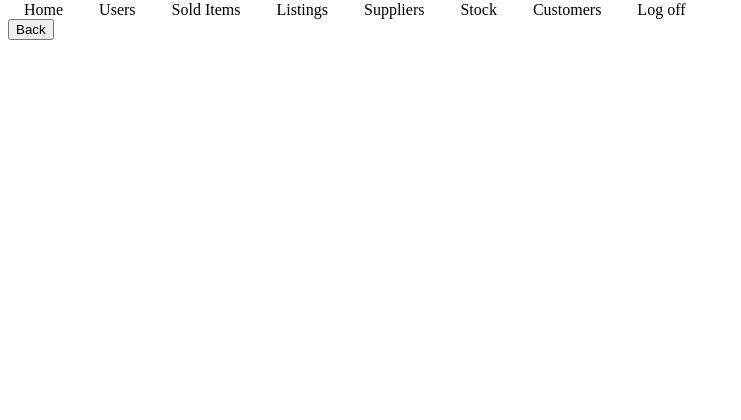
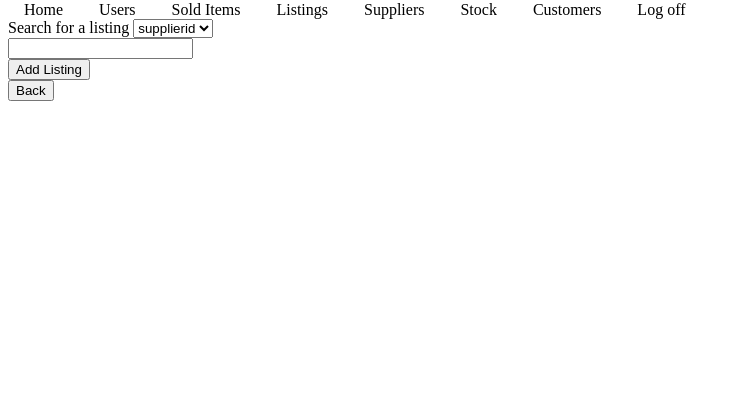
Before and after one commit to Williamwaterfield26/FinalYearProject, a Flask app: page /listingpage in a window 1280 px wide. Shown: the part 350-770 px from the top of the page, without its empty margins (0-741 px from the left). Run offline with Flask 2, Linux system fonts and the light colour scheme; some libraries are stand-ins or nearby versions.

Commit message:
edit and delete half done

```diff
--- a/app.py
+++ b/app.py
@@ -1,5 +1,5 @@
 from flask import Flask, render_template, url_for, redirect, request, flash, Blueprint
-from forms import SignUpForm, SignInForm, AddCustomerForm, AddStockForm, AddSupplierForm, AddListingForm, AddAdminForm, CustomerSearchForm, EditCustomerForm, DeleteCustomerForm
+from forms import SignUpForm, SignInForm, AddCustomerForm, AddStockForm, AddSupplierForm, AddListingForm, AddAdminForm, CustomerSearchForm, EditCustomerForm, DeleteCustomerForm, SupplierSearchForm, EditSupplierForm, DeleteSupplierForm, ListingSearchForm, EditListingForm, DeleteLitingForm
 from flask_bootstrap import Bootstrap
 from flask_sqlalchemy import SQLAlchemy
 from flask_wtf import FlaskForm
@@ -10,7 +10,7 @@
 from wtforms.validators import DataRequired, InputRequired, Length, Regexp, NumberRange
 from flask_table import Table, Col, LinkCol
 from django import forms
-from tables import CustomerResults
+from tables import CustomerResults, SupplierResults, ListingResults
 #from models import customer
 
 
@@ -112,9 +112,13 @@
         return render_template('loggedin.html')
 
 
-@app.route('/supplierpage')
+@app.route('/supplierpage', methods = ['GET', 'POST'])
 def supplierpage():
-        return render_template('supplierpage.html')
+        search = SupplierSearchForm(request.form)
+        if request.method == 'POST':
+                return searchsupplierresults(search)
+        return render_template('supplierpage.html',form=search)
+
 
 
 @app.route('/customerpage', methods = ['GET', 'POST'])
@@ -217,9 +221,13 @@
 
 
 
-@app.route('/listingpage')
+@app.route('/listingpage',methods = ['GET', 'POST'])
 def listingpage():
-        return render_template('listingpage.html')
+        search = ListingSearchForm(request.form)
+        if request.method == 'POST':
+                return searchlistingresults(search)
+        return render_template('listingpage.html', form=search)
+
 
 
 @app.route('/stockpage')
@@ -270,18 +278,77 @@
 
 
 
-@app.route('/deletesupplier')
-def deletesupplier():
-        return render_template('deletesupplier.html')
+
+@app.route('/deletesupplier/<int:supplierid>', methods=['GET', 'POST'])
+def deletesupplier(supplierid):
+        qry = db.session.query(supplier).filter(supplier.supplierid==supplierid)
+        suppliername = qry.first()
+        if suppliername:
+                form = DeleteSupplierForm(formdata=request.form, obj=supplier)
+                if request.method == 'POST' and form.validate():
+                        db.session.delete(suppliername)
+                        db.session.commit()
+                        flash('Supplier deleted successfully!')
+                        return redirect('/supplierpage')
+                return render_template('deletesupplier.html', form=form)
+        else:
+                return 'Error deleting supplier'.format(supplierid=supplierid)
 
 
-@app.route('/editsupplier')
-def editsupplier():
-        return render_template('editsupplier.html')
+
+
+
+
+
+
+
+
+
+
+
+
+
+
+@app.route('/editsupplier/<int:supplierid>',methods= ['GET','POST'])
+def editsupplier(supplierid):
+        qry = db.session.query(supplier).filter(supplier.supplierid== supplierid)
+        suppliername = qry.first()
+        if suppliername:
+                form = EditSupplierForm(formdata=request.form, obj=suppliername)
+                if request.method == 'POST' and form.validate():
+                        save_supplier(suppliername, form)
+
+                        flash('Supplier Updated!')
+                        return redirect ('/supplierpage')
+                return render_template('supplierpage.html', form=form)
+        else:
+                return 'Error loading supplier'.format(supplierid=supplierid)
+
+def save_supplier(suppliername, form, new=False):
+        suppliername.suppliername = form.suppliername.data
+
+        if new:
+                db.session.add(suppliername)
+        db.session.commit()
+
 
 @app.route('/searchsupplier')
-def searchsupplier():
-        return render_template('searchsupplier.html')
+def searchsupplierresults(search):
+        results = []
+        search_string = search.data['search']
+        if search.data['search']== '':
+                qry = db.session.query(supplier)
+                results = qry.all()
+        if not results:
+                flash('No results found')
+                return redirect('/supplierpage')
+        else:
+                table = SupplierResults(results)
+                table.border = True
+                return render_template('results.html', table=table)
+
+
+
 
 @app.route('/allsupplier')
 def allsupplier():
@@ -507,17 +574,59 @@
         return render_template('addlisting.html', form=form)
 
 
-@app.route('/deletelisting')
-def deletelisting():
-        return render_template('deletelisting.html')
+@app.route('/deletelisting<int:listingid>', methods=['GET', 'POST'])
+def deletelisting(listingid):
+        qry = db.session.query(listing).filter(listing.listingid==listingid)
+        supplierid = qry.first()
+        if supplierid:
+                form = DeleteLitingForm(formdata=request.form, obj=listing)
+                if request.method == 'POST' and form.validate():
+                        db.session.delete(supplierid)
+                        db.session.commit()
+                        flash('Listing deleted succesfully!')
+                        return redirect('/listingpage')
+                return render_template('deletelisting.html', form=form)
+        else:
+                return 'Error deleting listing'. format(listingid=listingid)
 
-@app.route('/editlisting')
-def editlisting():
-        return render_template('editlisting.html')
 
-@app.route('/searchedlisting')
-def searchedlisting():
-        return render_template('searchedlisting.html')
+@app.route('/editlisting<int:listingid>', methods=['GET', 'POST'])
+def editlisting(listingid):
+        qry = db.session.query(listing).filter(listing.listingid==listingid)
+        supplierid = qry.first()
+        if supplierid:
+                form = EditListingForm(formdata=request.form, obj=supplierid)
+                if request.method == 'POST' and form.validate():
+                        save_listing(supplierid,form)
+                        flash ('Listing Updated!')
+                        return redirect('/listingpage')
+                return render_template('listingpage.html', form=form)
+        else:
+                return 'Error loading the listing'. format(listingid=listingid)
+
+def save_listing(supplierid, form, new=False):
+        supplierid.supplierid = form.supplierid.data
+        supplierid.price = form.price.data
+        if new:
+                db.session.add(supplierid)
+        db.session.commit()
+
+@app.route('/listingresults')
+def searchlistingresults(search):
+        results=[]
+        search_string = search.data['search']
+        if search.data['search']== '':
+                qry = db.session.query(listing)
+                results = qry.all()
+        if not results:
+                flash('No results found')
+                return redirect ('/listingpage')
+        else:
+                table = ListingResults(results)
+                table.border = True
+                return render_template('results.html', table=table)
+
+
 
 @app.route('/alllistings')
 def alllistings():
--- a/forms.py
+++ b/forms.py
@@ -139,3 +139,41 @@
     customersurname =('Customer Surname')
     email =('Email')
     delete = SubmitField('Delete')
+
+
+class EditSupplierForm(FlaskForm):
+    suppliername = StringField('Supplier Name', [InputRequired(),
+    Regexp(r'^[A-Za-z\s\-\'\'\/]+$', message= "Invalid Supplier Name"),
+    ])
+    update = SubmitField('Update')
+    cancel = SubmitField('Cancel')
+
+class DeleteSupplierForm(FlaskForm):
+    suppliername= ('Supplier Name')
+    delete = SubmitField('Delete')
+
+class SupplierSearchForm(FlaskForm):
+    choices = [('suppliername', 'suppliername')]
+    select = SelectField('Search for a supplier', choices=choices)
+    search = StringField('')
+
+
+class EditListingForm(FlaskForm):
+    supplierid = IntegerField('Supplier ID', [InputRequired(),
+    NumberRange(min=1.00, max=4000, message= "Invalid Supplier ID")
+    ])
+    price = FloatField('Price', [InputRequired(),
+    NumberRange(min=1.00, max=4000, message= "Invalid Price Range. Please enter a price of at least £1"),
+    ])
+    update = SubmitField('Update')
+    cancel = SubmitField('Cancel')
+
+class DeleteLitingForm(FlaskForm):
+    supplierid= ('Supplier ID')
+    price= ('Price')
+    delete = SubmitField('Delete')
+
+class ListingSearchForm(FlaskForm):
+    choices = [('supplierid', 'supplierid')]
+    select = SelectField ('Search for a listing', choices=choices)
+    search = StringField('')
--- a/templates/editlisitng.html
+++ b/templates/editlisitng.html
@@ -1,3 +1,4 @@
+{% import "bootstrap/wtf.html" as wtf %}
 {% extends "base.html"%}
 
 {% block head %}
@@ -5,8 +6,11 @@
 {% endblock %}
 
 {% block body %}
+{{ wtf.quick_form(form) }}
+<p><input type ="submit" value = "Submit">
 <div class="back">
-    <a href="./listingpage.html"><button>Back</button></a>
+    <a href="./listingpage"><button>Back</button></a>
 
 </div>
+
 {% endblock %}
--- a/templates/editsupplier.html
+++ b/templates/editsupplier.html
@@ -1,3 +1,4 @@
+{% import "bootstrap/wtf.html" as wtf %}
 {% extends "base.html"%}
 
 {% block head %}
@@ -5,8 +6,11 @@
 {% endblock %}
 
 {% block body %}
+{{ wtf.quick_form(form) }}
+<p><input type ="submit" value = "Submit">
 <div class="back">
-    <a href="./supplierpage.html"><button>Back</button></a>
+    <a href="./supplierpage"><button>Back</button></a>
 
 </div>
+
 {% endblock %}
--- a/templates/listingpage.html
+++ b/templates/listingpage.html
@@ -1,12 +1,16 @@
+{% import "bootstrap/wtf.html" as wtf %}
 {% extends "base.html"%}
 
 {% block head %}
-
+<title>Listing Page</title>
 {% endblock %}
 
 {% block body %}
+{{ wtf.quick_form(form) }}
+
+<a href="./addlisting"><button>Add Listing</button></a>
 <div class="back">
-    <a href="./loggedin.html"><button>Back</button></a>
+    <a href="./loggedin"><button>Back</button></a>
 
 </div>
 {% endblock %}
```
Also changed, not shown: tables.py (+15 -0 lines), templates/deletelisting.html (+6 -1 lines), templates/deletesupplier.html (+6 -1 lines), templates/searchedlisting.html (deleted, +0 -13 lines), templates/searchedsupplier.html (deleted, +0 -13 lines), templates/searchlisting.html (added, +19 -0 lines), templates/searchsupplier.html (added, +19 -0 lines), templates/supplierpage.html (+3 -4 lines), DatabaseFYP.db.
